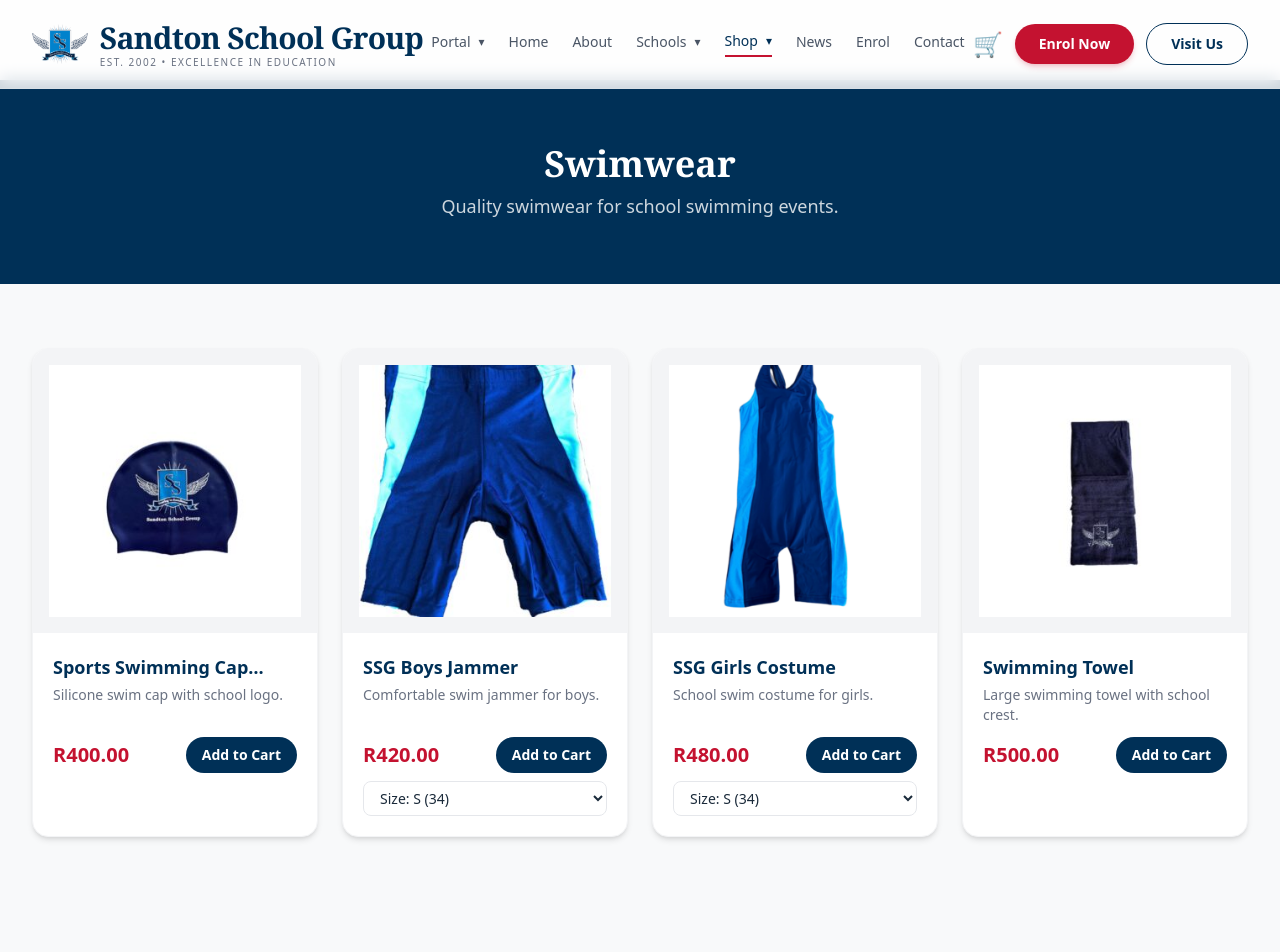
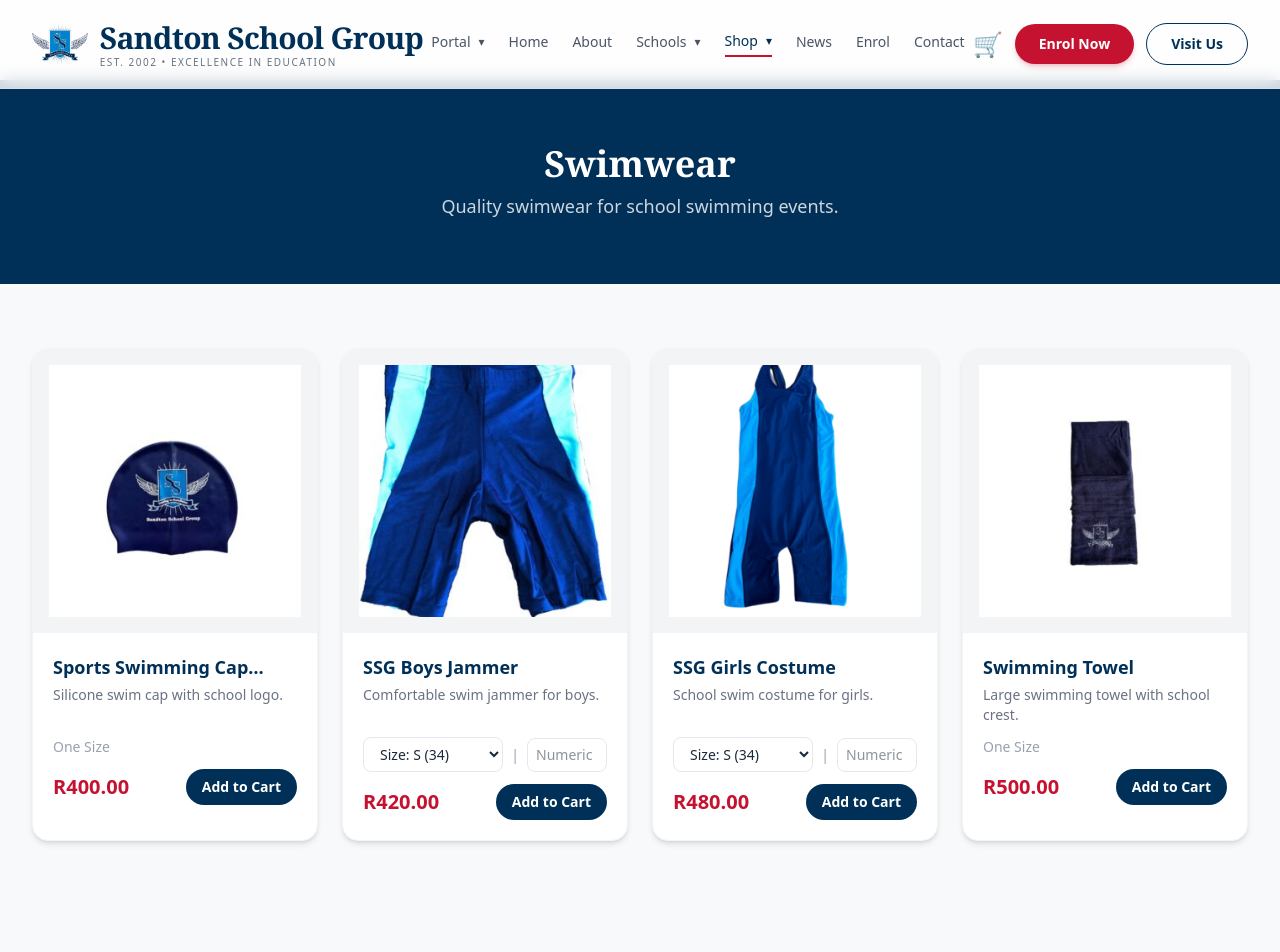
Before and after one commit to geekcraftlabs-spec/sandtonschoolgroup, a Next.js app: page /shop/swimwear in a window 1280 px wide. Shown: the top 952 px of the page. Built offline with nearby package versions, Linux system fonts and the light colour scheme.

Commit message:
Uniform: fix form submission, add test_mode, webhook ready

```diff
--- a/app/api/uniform/checkout/route.ts
+++ b/app/api/uniform/checkout/route.ts
@@ -75,6 +75,7 @@
       custom_str4: customerPhone || "N/A",
       custom_str5: items.map((i) => i.name).join("|"),
       subscription_type: 2,
+      test_mode: 1,   // add this
     };
 
     const signature = generatePayFastSignature(pfData, passphrase);
--- a/app/cart/page.tsx
+++ b/app/cart/page.tsx
@@ -46,8 +46,27 @@
       const result = await response.json();
 
       if (result.success) {
+        // Save pending order
         localStorage.setItem("pendingUniformOrder", JSON.stringify(result.pendingOrder));
-        window.location.href = result.actionUrl;
+
+        // Create a hidden form and submit it (same as subscription)
+        const form = document.createElement("form");
+        form.method = "POST";
+        form.action = result.actionUrl;
+
+        const pfData = result.pfData;
+        for (const key in pfData) {
+          if (pfData.hasOwnProperty(key)) {
+            const input = document.createElement("input");
+            input.type = "hidden";
+            input.name = key;
+            input.value = pfData[key as keyof typeof pfData]?.toString() || "";
+            form.appendChild(input);
+          }
+        }
+
+        document.body.appendChild(form);
+        form.submit();
       } else {
         alert("Payment failed: " + result.error);
         setIsCheckingOut(false);
@@ -60,7 +79,7 @@
 
   if (items.length === 0) {
     return (
-      <div className="pt-28 min-h-[60vh] flex items-center justify-center px-6">   {/* pt-20 → pt-28 */}
+      <div className="pt-28 min-h-[60vh] flex items-center justify-center px-6">
         <div className="text-center">
           <div className="text-6xl mb-4">🛒</div>
           <h1 className="font-serif text-3xl font-bold text-[#003057] mb-4">Your Cart is Empty</h1>
@@ -74,10 +93,11 @@
   }
 
   return (
-    <div className="pt-28 min-h-[60vh] px-6 md:px-8 py-8">   {/* pt-20 → pt-28 */}
+    <div className="pt-28 min-h-[60vh] px-6 md:px-8 py-8">
       <div className="max-w-4xl mx-auto">
         <h1 className="font-serif text-3xl font-bold text-[#003057] mb-6">Shopping Cart</h1>
 
+        {/* Cart items rendering (same as before) */}
         <div className="space-y-4 mb-8">
           {items.map((item) => (
             <div key={item.id} className="bg-white rounded-xl p-4 shadow-md border border-gray-100 flex items-center gap-4">
@@ -114,6 +134,7 @@
           ))}
         </div>
 
+        {/* Order summary & form (same as before) */}
         <div className="bg-gray-50 rounded-xl p-6 border border-gray-200">
           <div className="flex justify-between text-lg mb-2">
             <span>Subtotal:</span>
--- a/app/components/ProductCard.tsx
+++ b/app/components/ProductCard.tsx
@@ -31,7 +31,7 @@
       selectedSize: selectedSize || "One Size",
       category: product.category,
     });
-    alert(`Added ${product.name} to cart!`);
+    alert(`Added ${product.name} (${selectedSize}) to cart!`);
   };
 
   return (
@@ -50,6 +50,39 @@
       <div className="p-5">
         <h3 className="font-semibold text-[#003057] text-lg line-clamp-1">{product.name}</h3>
         <p className="text-sm text-gray-500 mt-1 line-clamp-2 h-10">{product.description}</p>
+
+        <div className="mt-3">
+          {product.sizes.length > 1 ? (
+            <div className="flex items-center gap-2">
+              <select
+                value={selectedSize}
+                onChange={(e) => setSelectedSize(e.target.value)}
+                className="flex-1 px-3 py-1.5 rounded-lg border border-gray-200 text-sm focus:ring-2 focus:ring-[#003057] focus:border-transparent outline-none"
+              >
+                {product.sizes.map((size) => (
+                  <option key={size} value={size}>
+                    Size: {size}
+                  </option>
+                ))}
+              </select>
+              <span className="text-sm text-gray-400">|</span>
+              <input
+                type="text"
+                placeholder="Numeric"
+                className="w-20 px-2 py-1.5 rounded-lg border border-gray-200 text-sm focus:ring-2 focus:ring-[#003057] focus:border-transparent outline-none"
+                onKeyDown={(e) => {
+                  if (e.key === "Enter") {
+                    const target = e.target as HTMLInputElement;
+                    target.value = "";
+                  }
+                }}
+              />
+            </div>
+          ) : (
+            <div className="text-sm text-gray-400">One Size</div>
+          )}
+        </div>
+
         <div className="flex items-center justify-between mt-3">
           <span className="text-[#C41230] font-bold text-xl">R{product.price.toFixed(2)}</span>
           <button
@@ -59,21 +92,6 @@
             Add to Cart
           </button>
         </div>
-        {product.sizes.length > 1 && (
-          <div className="mt-2">
-            <select
-              value={selectedSize}
-              onChange={(e) => setSelectedSize(e.target.value)}
-              className="w-full px-3 py-1.5 rounded-lg border border-gray-200 text-sm focus:ring-2 focus:ring-[#003057] focus:border-transparent outline-none"
-            >
-              {product.sizes.map((size) => (
-                <option key={size} value={size}>
-                  Size: {size}
-                </option>
-              ))}
-            </select>
-          </div>
-        )}
       </div>
     </div>
   );
```
